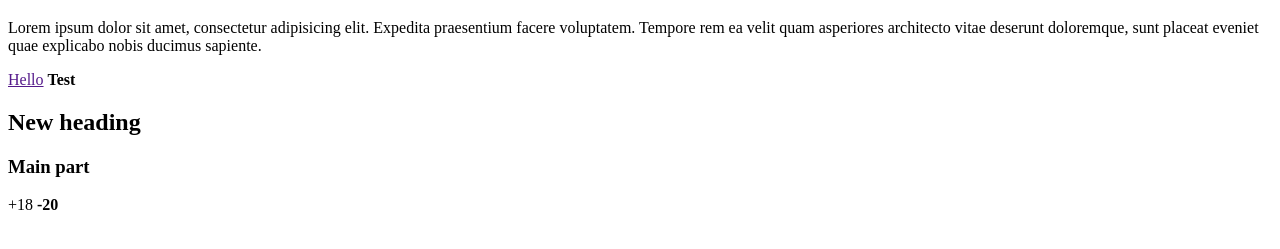
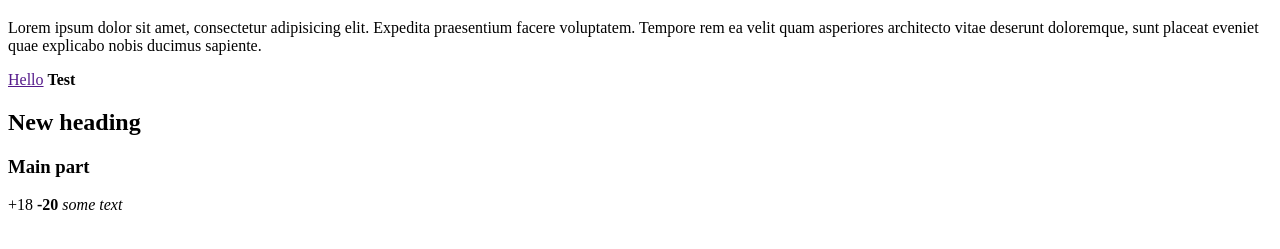
Before and after one commit to likermusic/test-github-2025, a plain HTML site: page index.html in a window 1280 px wide. Shown: the part 61-310 px from the top of the page. Drawn offline with Linux system fonts and the light colour scheme.

Commit message:
Наверстали секцию main

```diff
--- a/index.html
+++ b/index.html
@@ -20,6 +20,7 @@
     <h3>Main part</h3>
     <span>+18</span>
     <b>-20</b>
+    <i>some text</i>
   </main>
 </body>
 
```
